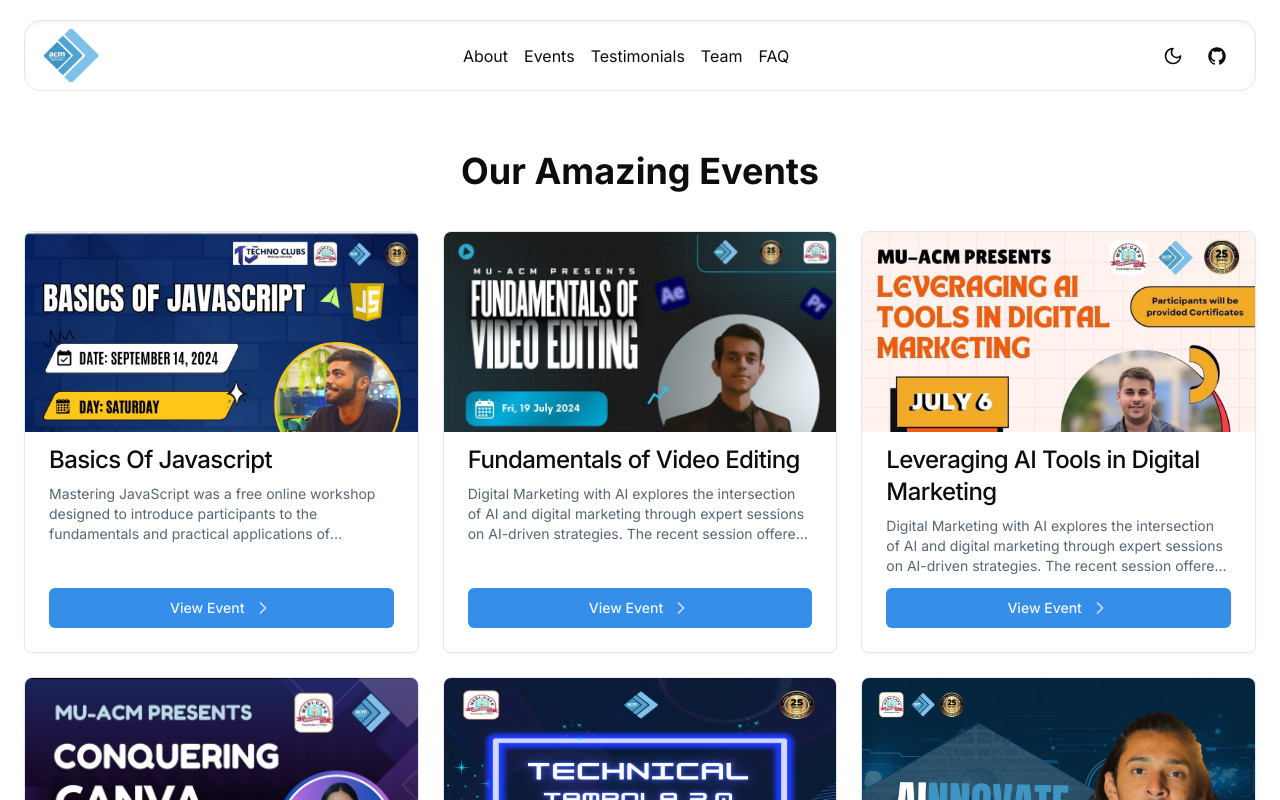
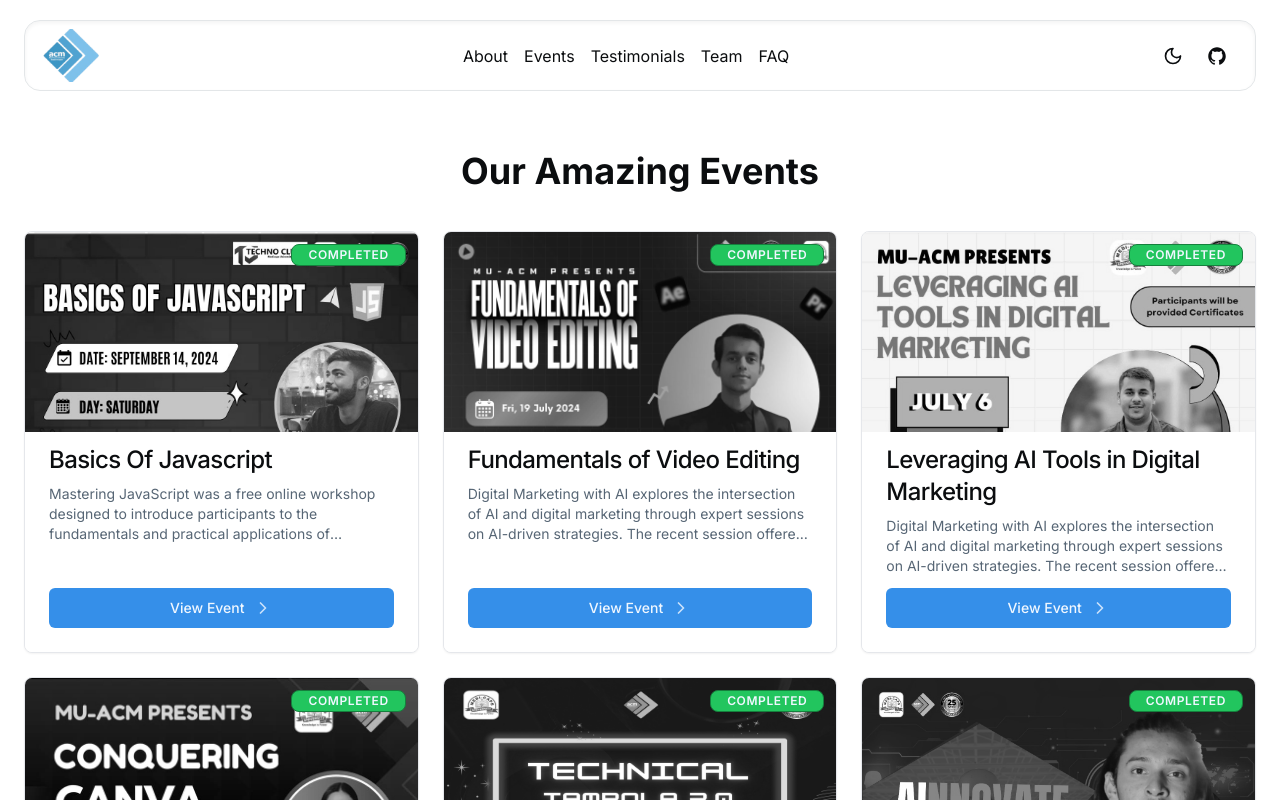
Before and after one commit to Ashpara10/acm-website, a Next.js app: page /events in a window 1280 px wide. Shown: the top 800 px of the page. Built offline with nearby package versions, Linux system fonts and the light colour scheme.

Commit message:
add: event status indicator badge on event cards

```diff
--- a/src/components/event-card.tsx
+++ b/src/components/event-card.tsx
@@ -3,6 +3,7 @@
 import Image from "next/image";
 import Link from "next/link";
 import { FC } from "react";
+import { Badge } from "./ui/badge";
 import { Button } from "./ui/button";
 import {
   Card,
@@ -12,15 +13,40 @@
   CardTitle,
 } from "./ui/card";
 
-const EventCard: FC<TEvent> = ({ title, cover, description, id }) => {
+const EventCard: FC<TEvent> = ({ title, cover, description, id, status }) => {
+  // Utility function to get the classes for event status badges
+  const getStatusClasses = (status: TEvent["status"]) => {
+    const baseClasses =
+      "absolute w-fit top-3 right-3 z-10 px-4 py-0.5 border rounded-lg";
+
+    switch (status) {
+      case "COMPLETED":
+        return `${baseClasses} bg-green-500 hover:bg-green-500 border-green-700`;
+      case "UPCOMING":
+        return `${baseClasses} bg-blue-500 hover:bg-blue-500 border-blue-700 animate-pulse`;
+      case "LIVE":
+        return `${baseClasses} bg-red-500 hover:bg-red-500 border-red-700 animate-pulse`;
+      case "CANCELLED":
+        return `${baseClasses} bg-gray-500 hover:bg-gray-500 border-gray-700`;
+      default:
+        return "hidden";
+    }
+  };
+
   return (
     <Card className="relative bg-white dark:bg-card flex flex-col h-full overflow-hidden group/hoverimg">
+      {status && (
+        <Badge className={getStatusClasses(status)}>
+          <p className="tracking-wider">{status}</p>
+        </Badge>
+      )}
+
       <CardHeader className="p-0 gap-0">
         <div className="h-full max-h-[200px] overflow-hidden w-full">
           <Image
             src={cover}
             alt="Event cover image"
-            className="aspect-square w-full"
+            className="aspect-square w-full grayscale hover:grayscale-0 ease-in-out duration-300"
             width={300}
             height={300}
             quality={100}
--- a/src/data/events/ainnovate.md
+++ b/src/data/events/ainnovate.md
@@ -1,5 +1,6 @@
 ---
 title: "AInnovate Workshop"
+status: "COMPLETED"
 date: "2023-11-20"
 cover: "/events/ainnovate.jpg"
 time: "02:00 PM - 05:00 PM"
--- a/src/data/events/basics-of-javascript.md
+++ b/src/data/events/basics-of-javascript.md
@@ -1,5 +1,6 @@
 ---
 title: "Basics Of Javascript"
+status: "COMPLETED"
 date: "2024-09-14"
 cover: "/events/basics-of-js.jpg"
 time: "02:00 PM - 03:00 PM"
--- a/src/data/events/conquering-canva.md
+++ b/src/data/events/conquering-canva.md
@@ -1,5 +1,6 @@
 ---
 title: "Conquering Canva"
+status: "COMPLETED"
 date: "2024-05-22"
 cover: "/events/canva.jpg"
 time: "02:00 PM - 04:00 PM"
--- a/src/data/events/digital-marketing.md
+++ b/src/data/events/digital-marketing.md
@@ -1,5 +1,6 @@
 ---
 title: "Leveraging AI Tools in Digital Marketing"
+status: "COMPLETED"
 date: "2024-06-06"
 cover: "/events/dm.jpg"
 time: "02:00 PM - 04:00 PM"
--- a/src/data/events/fastn-workshop.md
+++ b/src/data/events/fastn-workshop.md
@@ -1,5 +1,6 @@
 ---
 title: "Fastn Workshop"
+status: "COMPLETED"
 date: "2023-10-06"
 cover: "/events/fastn.jpg"
 time: "02:00 PM - 05:00 PM"
--- a/src/data/events/fundamentals-of-video-editing.md
+++ b/src/data/events/fundamentals-of-video-editing.md
@@ -1,5 +1,6 @@
 ---
 title: "Fundamentals of Video Editing"
+status: "COMPLETED"
 date: "2024-06-19"
 cover: "/events/editing.jpg"
 time: "02:00 PM - 04:00 PM"
--- a/src/data/events/technical-tambola.md
+++ b/src/data/events/technical-tambola.md
@@ -1,5 +1,6 @@
 ---
 title: "Technical Tambola 3.0"
+status: "COMPLETED"
 date: "2024-03-21"
 cover: "/events/tambola.jpg"
 time: "10:30 AM - 12:30 PM"
--- a/src/lib/types.ts
+++ b/src/lib/types.ts
@@ -1,6 +1,7 @@
 export type TEvent = {
   id: string;
   title: string;
+  status: "COMPLETED" | "UPCOMING" | "LIVE" | "CANCELLED" | undefined;
   cover: string;
   date: string;
   time: string;
```
